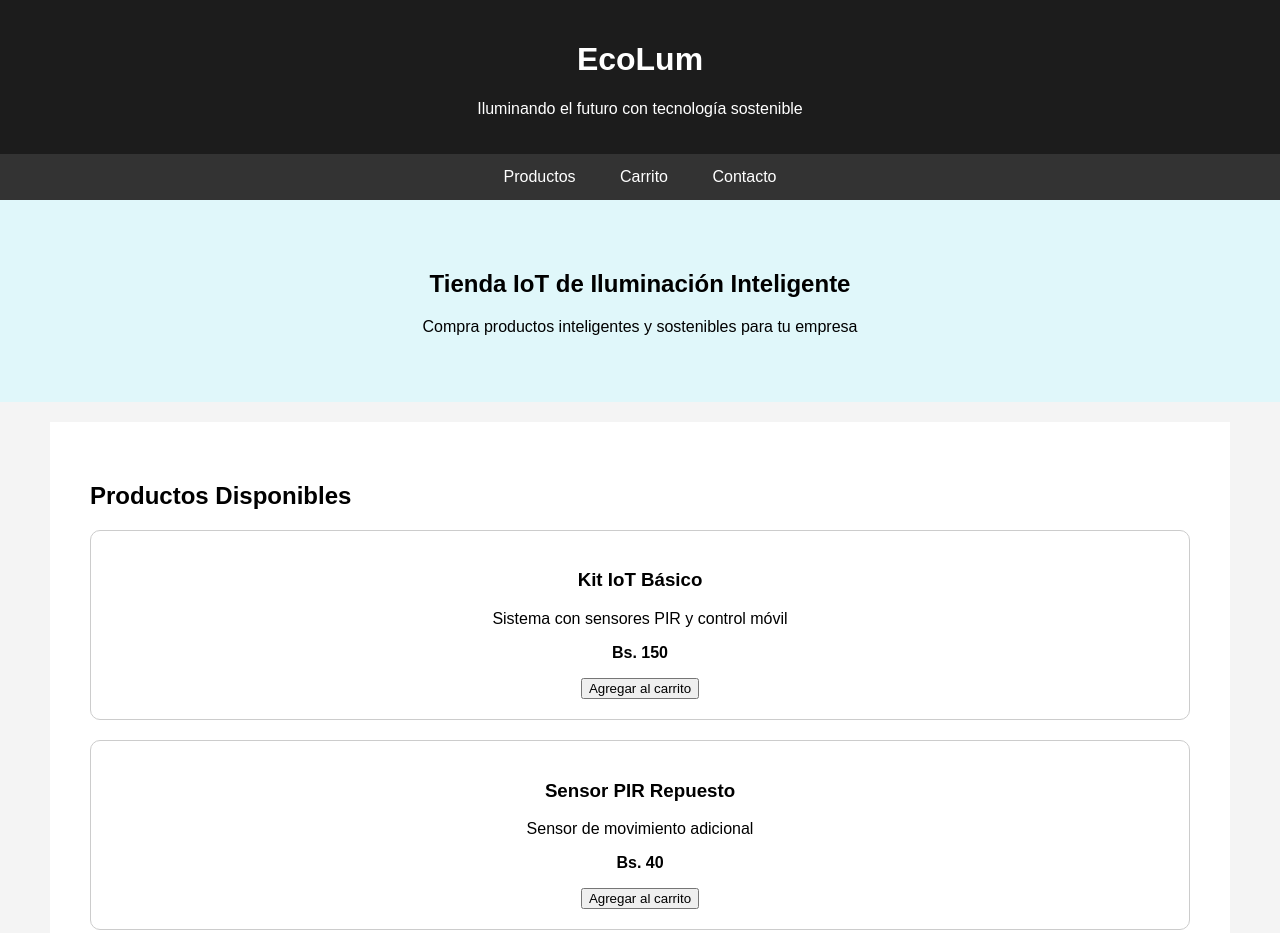
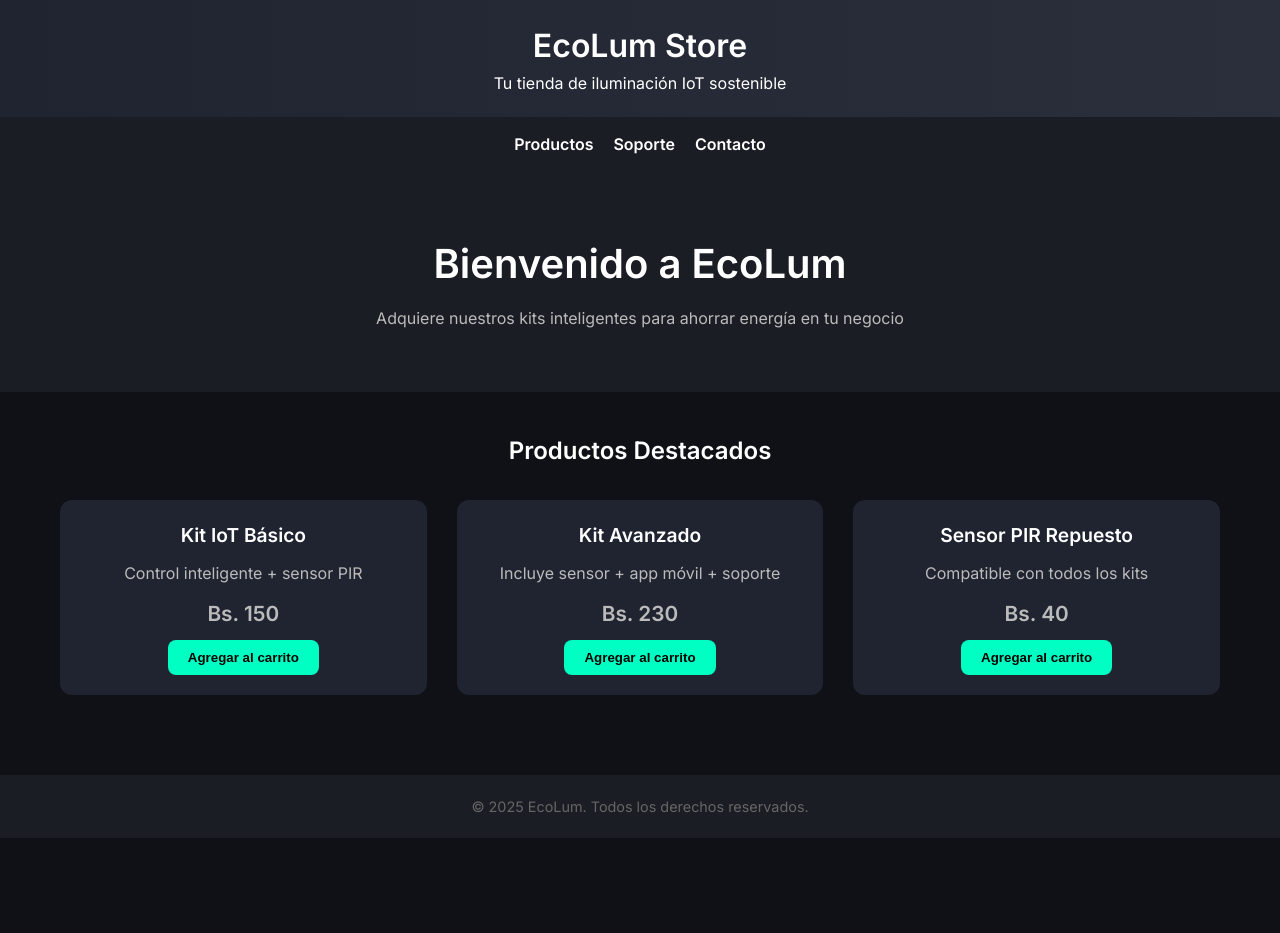
Before and after one commit to ASDFFDGFGF234/ecolum-webb, a plain HTML site: page index.html in a window 1280 px wide. Shown: the top 933 px of the page. After the commit the page ends 838 px from the top, so only its background shows below. Drawn offline with Linux system fonts and the light colour scheme.

Commit message:
Update index.html

```diff
--- a/index.html
+++ b/index.html
@@ -4,97 +4,75 @@
   <meta charset="UTF-8">
   <meta name="viewport" content="width=device-width, initial-scale=1.0">
   <title>Tienda EcoLum</title>
+  <link href="https://fonts.googleapis.com/css2?family=Inter:wght@400;600&display=swap" rel="stylesheet">
   <style>
-    body { font-family: Arial, sans-serif; margin: 0; padding: 0; background: #f4f4f4; }
-    header { background: #1c1c1c; color: #fff; padding: 20px 0; text-align: center; }
-    nav { background: #333; text-align: center; }
-    nav a { color: white; padding: 14px 20px; text-decoration: none; display: inline-block; }
-    nav a:hover { background: #575757; }
-    .hero { padding: 50px; text-align: center; background: #e0f7fa; }
-    .section { padding: 40px; max-width: 1100px; margin: auto; background: white; margin-top: 20px; }
-    .footer { text-align: center; background: #1c1c1c; color: #fff; padding: 20px; margin-top: 40px; }
-    .btn { background: #00796b; color: white; padding: 10px 20px; text-decoration: none; border-radius: 5px; }
-    .btn:hover { background: #004d40; }
-    .product { border: 1px solid #ccc; border-radius: 10px; padding: 20px; margin-bottom: 20px; text-align: center; }
-    .cart { background: #fafafa; border: 1px solid #ccc; padding: 10px; margin-top: 20px; }
+    * { box-sizing: border-box; margin: 0; padding: 0; }
+    body { font-family: 'Inter', sans-serif; background-color: #0f1117; color: white; line-height: 1.6; }
+    header { background: linear-gradient(to right, #1f2430, #2a2f3b); padding: 20px; text-align: center; }
+    header h1 { font-size: 2rem; }
+    nav { display: flex; justify-content: center; gap: 20px; background-color: #1a1d24; padding: 15px 0; }
+    nav a { color: #fff; text-decoration: none; font-weight: 600; }
+    nav a:hover { color: #00ffc3; }
+    .hero { text-align: center; padding: 60px 20px; background: #1a1d24; }
+    .hero h2 { font-size: 2.5rem; margin-bottom: 10px; }
+    .hero p { color: #bbb; }
+    .container { max-width: 1200px; margin: auto; padding: 40px 20px; }
+    .grid { display: grid; grid-template-columns: repeat(auto-fit, minmax(280px, 1fr)); gap: 30px; }
+    .product { background: #1f2430; border-radius: 12px; padding: 20px; text-align: center; transition: transform 0.3s; }
+    .product:hover { transform: translateY(-5px); box-shadow: 0 10px 20px rgba(0, 255, 195, 0.2); }
+    .product h3 { margin-bottom: 10px; font-size: 1.2rem; }
+    .product p { color: #bbb; margin-bottom: 10px; }
+    .price { font-size: 1.3rem; color: #00ffc3; font-weight: bold; }
+    .btn { background: #00ffc3; color: #000; border: none; padding: 10px 20px; font-weight: 600; border-radius: 8px; cursor: pointer; }
+    .btn:hover { background: #00d0a0; }
+    footer { background: #1a1d24; text-align: center; padding: 20px; color: #666; margin-top: 40px; font-size: 0.9rem; }
   </style>
 </head>
 <body>
 
   <header>
-    <h1>EcoLum</h1>
-    <p>Iluminando el futuro con tecnología sostenible</p>
+    <h1>EcoLum Store</h1>
+    <p>Tu tienda de iluminación IoT sostenible</p>
   </header>
 
   <nav>
     <a href="#productos">Productos</a>
-    <a href="#carrito">Carrito</a>
+    <a href="#soporte">Soporte</a>
     <a href="#contacto">Contacto</a>
   </nav>
 
   <section class="hero">
-    <h2>Tienda IoT de Iluminación Inteligente</h2>
-    <p>Compra productos inteligentes y sostenibles para tu empresa</p>
+    <h2>Bienvenido a EcoLum</h2>
+    <p>Adquiere nuestros kits inteligentes para ahorrar energía en tu negocio</p>
   </section>
 
-  <section class="section" id="productos">
-    <h2>Productos Disponibles</h2>
-    <div class="product">
-      <h3>Kit IoT Básico</h3>
-      <p>Sistema con sensores PIR y control móvil</p>
-      <p><strong>Bs. 150</strong></p>
-      <button onclick="addToCart('Kit IoT Básico', 150)">Agregar al carrito</button>
-    </div>
-    <div class="product">
-      <h3>Sensor PIR Repuesto</h3>
-      <p>Sensor de movimiento adicional</p>
-      <p><strong>Bs. 40</strong></p>
-      <button onclick="addToCart('Sensor PIR Repuesto', 40)">Agregar al carrito</button>
+  <section class="container" id="productos">
+    <h2 style="margin-bottom: 30px; text-align: center;">Productos Destacados</h2>
+    <div class="grid">
+      <div class="product">
+        <h3>Kit IoT Básico</h3>
+        <p>Control inteligente + sensor PIR</p>
+        <p class="price">Bs. 150</p>
+        <button class="btn">Agregar al carrito</button>
+      </div>
+      <div class="product">
+        <h3>Kit Avanzado</h3>
+        <p>Incluye sensor + app móvil + soporte</p>
+        <p class="price">Bs. 230</p>
+        <button class="btn">Agregar al carrito</button>
+      </div>
+      <div class="product">
+        <h3>Sensor PIR Repuesto</h3>
+        <p>Compatible con todos los kits</p>
+        <p class="price">Bs. 40</p>
+        <button class="btn">Agregar al carrito</button>
+      </div>
     </div>
   </section>
 
-  <section class="section" id="carrito">
-    <h2>Carrito de Compras</h2>
-    <div id="cart" class="cart">
-      <p>Tu carrito está vacío.</p>
-    </div>
-  </section>
-
-  <section class="section" id="contacto">
-    <h2>Contacto</h2>
-    <p>Dirección: Calle Uruguay 0376, Cochabamba</p>
-    <p>Email: contacto@ecolum.bo</p>
-    <p>WhatsApp: +591 70312345</p>
-  </section>
-
-  <footer class="footer">
-    <p>&copy; 2025 EcoLum - Todos los derechos reservados</p>
+  <footer>
+    &copy; 2025 EcoLum. Todos los derechos reservados.
   </footer>
-
-  <script>
-    const cart = [];
-    function addToCart(product, price) {
-      cart.push({ product, price });
-      displayCart();
-    }
-
-    function displayCart() {
-      const cartDiv = document.getElementById('cart');
-      if (cart.length === 0) {
-        cartDiv.innerHTML = '<p>Tu carrito está vacío.</p>';
-        return;
-      }
-      let html = '<ul>';
-      let total = 0;
-      cart.forEach(item => {
-        html += `<li>${item.product} - Bs. ${item.price}</li>`;
-        total += item.price;
-      });
-      html += `</ul><p><strong>Total: Bs. ${total}</strong></p>`;
-      html += `<button onclick="alert('Gracias por tu compra. Nos contactaremos por WhatsApp.')">Finalizar compra</button>`;
-      cartDiv.innerHTML = html;
-    }
-  </script>
 
 </body>
 </html>
```
